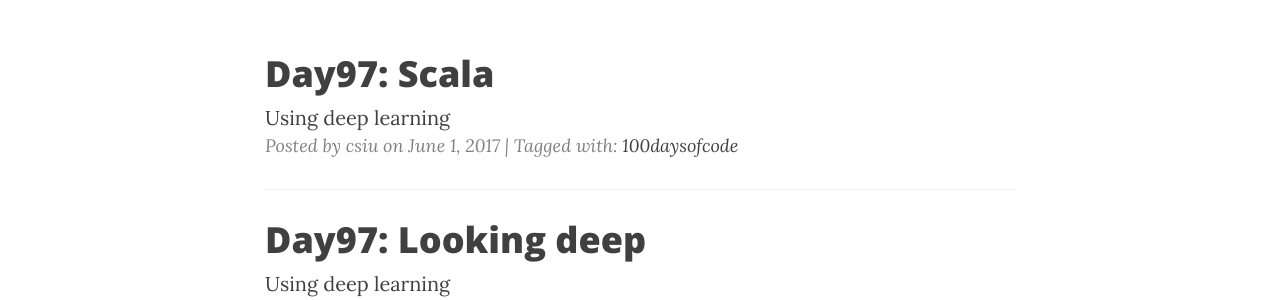
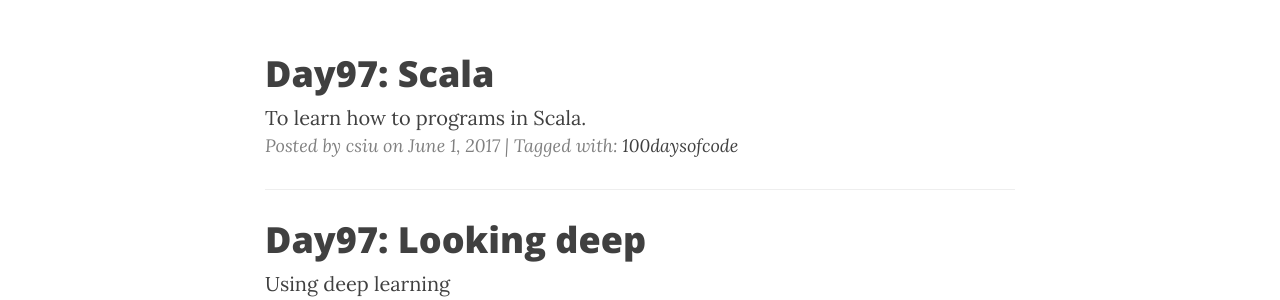
Before and after one commit to csiu/blog, a Jekyll site: the page built from index.html, in a window 1280 px wide. Shown: the part 206-506 px from the top of the page. Built offline with Jekyll 4.4.1, drawn with Linux system fonts in a browser that asks for light colours; nearby versions of some CDN libraries; the list of posts is cut into pages by our own code.

Commit message:
update purpose

```diff
--- a/_posts/2017_100daysofcode/2017-06-02-day98.md
+++ b/_posts/2017_100daysofcode/2017-06-02-day98.md
@@ -6,7 +6,7 @@
 categories: update
 tags:
   - 100daysofcode
-excerpt: Using deep learning
+excerpt: To learn how to programs in Scala.
 ---
 
 Today I want to mess with Scala and be able to do the following:
```
